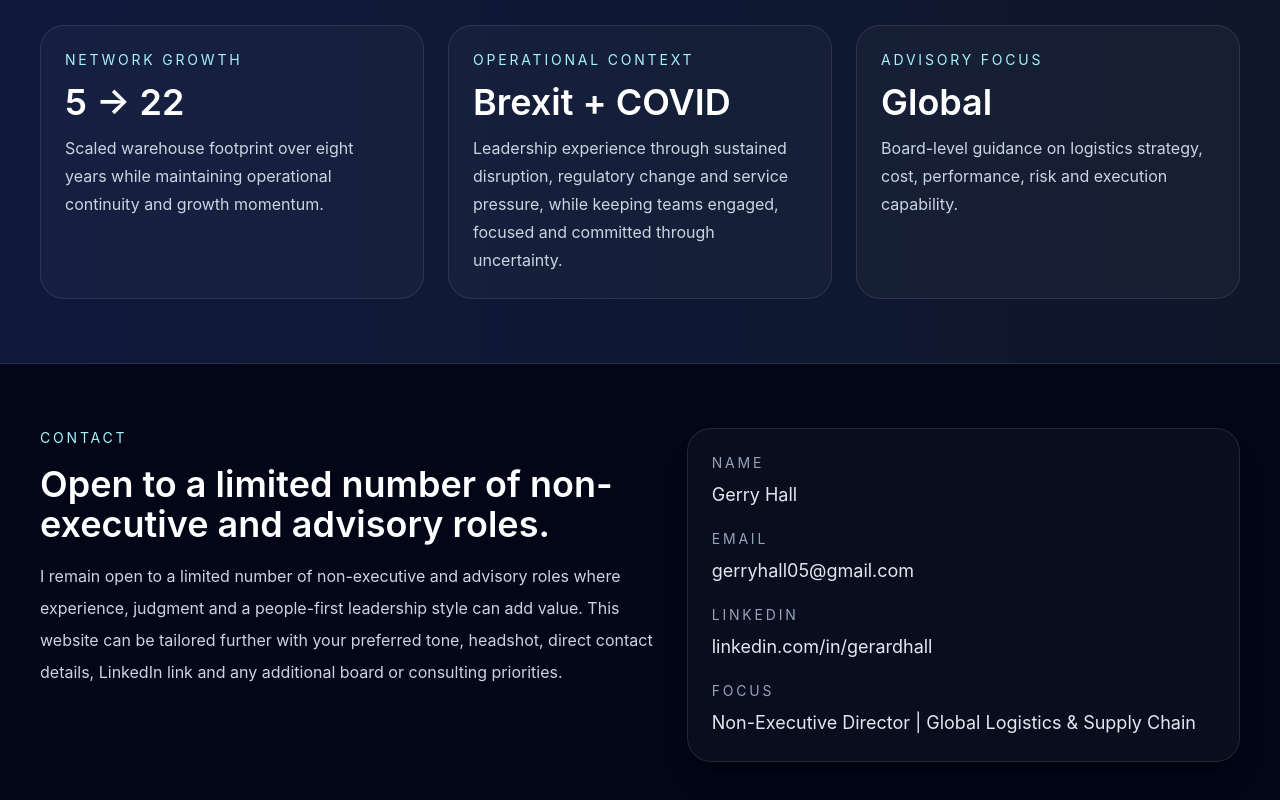
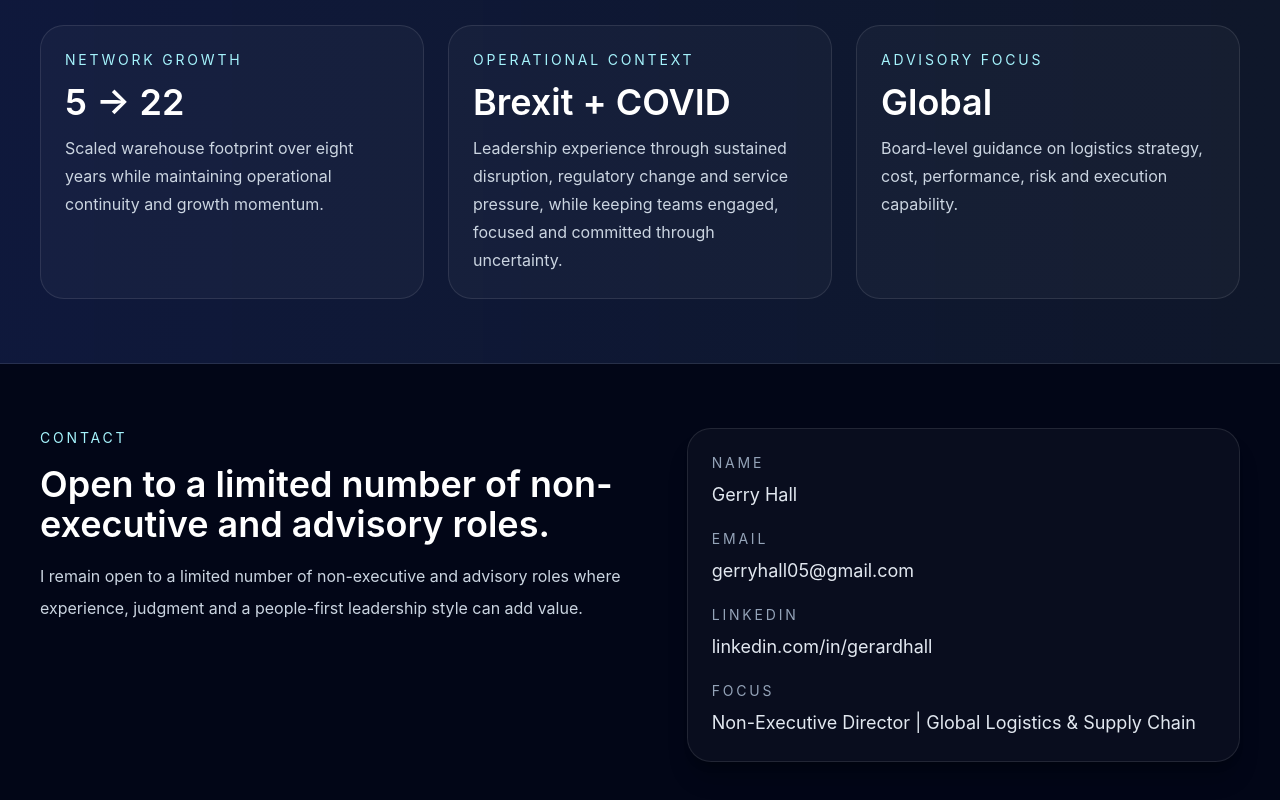
Before and after one commit to gerryhall05-commits/gerry-hall-website, a React (Vite) app: page / in a window 1280 px wide. Shown: the part 2931-3731 px from the top of the page. Built offline with nearby package versions, Linux system fonts and the light colour scheme.

Commit message:
Update App.jsx

```diff
--- a/src/App.jsx
+++ b/src/App.jsx
@@ -193,7 +193,7 @@ export default function App() {
             <p className="text-sm uppercase tracking-[0.2em] text-cyan-200">Contact</p>
             <h2 className="mt-4 text-3xl font-semibold sm:text-4xl">Open to a limited number of non-executive and advisory roles.</h2>
             <p className="mt-4 max-w-2xl leading-8 text-slate-300">
-              I remain open to a limited number of non-executive and advisory roles where experience, judgment and a people-first leadership style can add value. This website can be tailored further with your preferred tone, headshot, direct contact details, LinkedIn link and any additional board or consulting priorities.
+              I remain open to a limited number of non-executive and advisory roles where experience, judgment and a people-first leadership style can add value.
             </p>
           </div>
           <div className="rounded-3xl border border-white/10 bg-white/[0.03] p-6 shadow-xl shadow-black/20">
```
